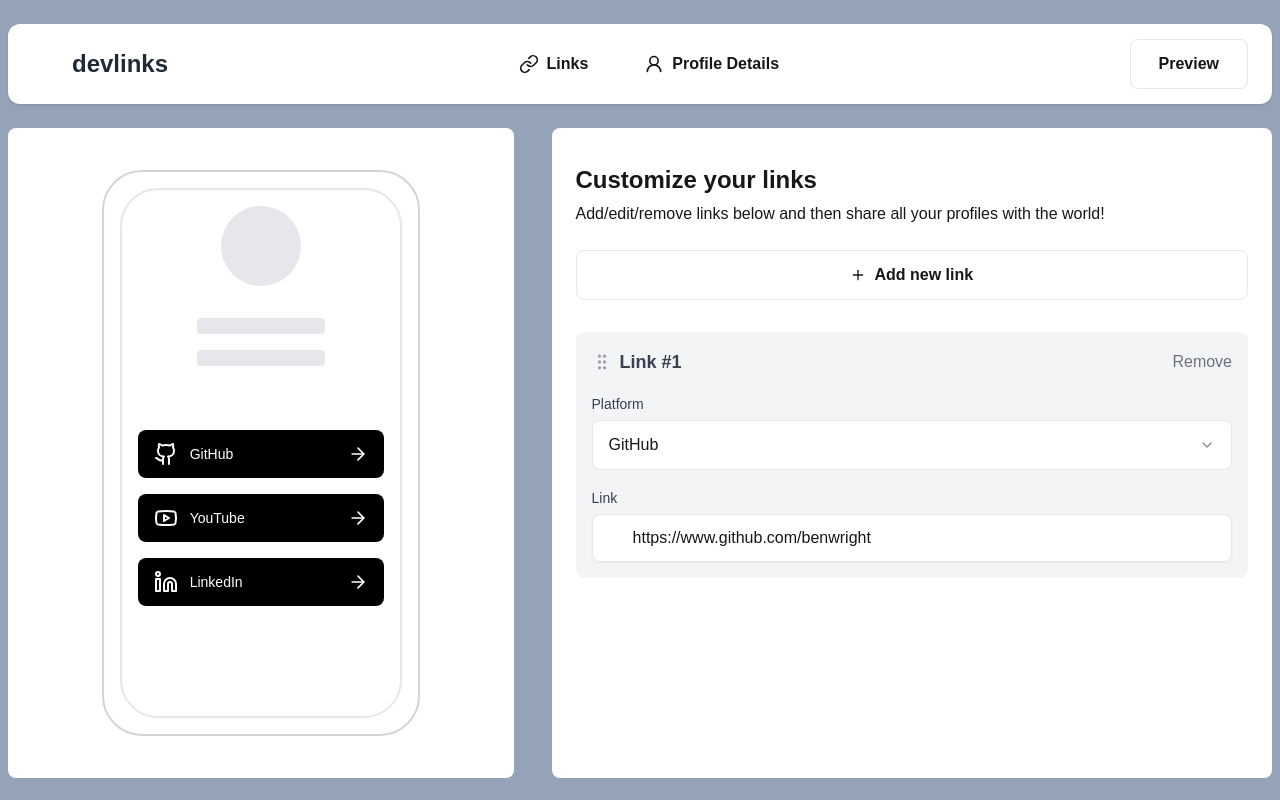
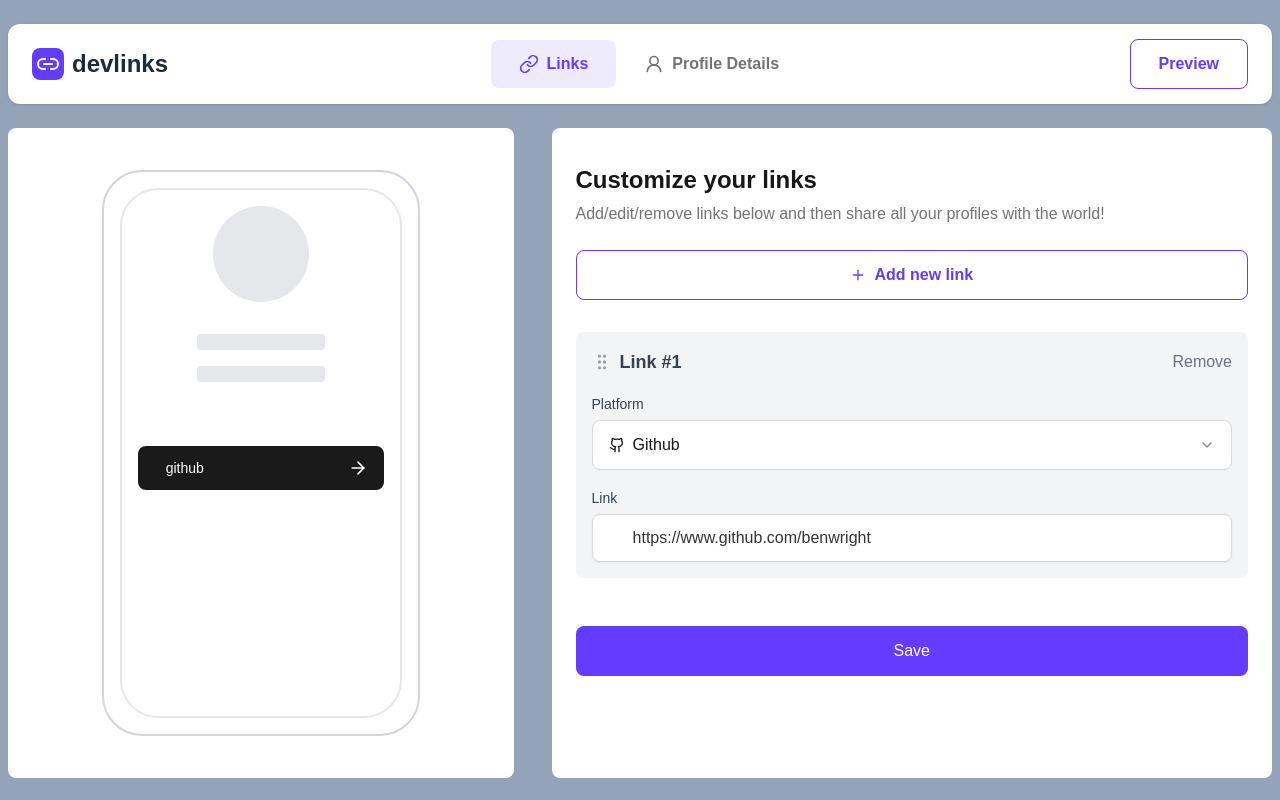
Before and after one commit to amin-ruhul/link-sharing-app, a Next.js app: page /links in a window 1280 px wide. Built offline with nearby package versions, Linux system fonts and the light colour scheme.

Commit message:
update: Update color and icons

```diff
--- a/src/app/(manage)/layout.tsx
+++ b/src/app/(manage)/layout.tsx
@@ -1,16 +1,5 @@
-//Components
 import NavBar from "@/components/NavBar";
 import PreviewPhone from "@/components/PreviewPhone";
-
-const links = [
-  { id: "1", platform: "GitHub", url: "https://www.github.com/benwright" },
-  { id: "2", platform: "YouTube", url: "https://www.youtube.com/benwright" },
-  {
-    id: "3",
-    platform: "LinkedIn",
-    url: "https://www.linkedin.com/in/benwright",
-  },
-];
 
 export default async function ManageLayout({
   children,
@@ -25,7 +14,7 @@ export default async function ManageLayout({
 
       <div className="h-full flex lg:justify-between flex-col-reverse lg:flex-row">
         <section className="bg-white w-full lg:w-[40%] items-center justify-center rounded-lg p-2 lg:h-[calc(100vh-150px)] hidden lg:flex overflow-hidden">
-          <PreviewPhone links={links} />
+          <PreviewPhone />
         </section>
 
         <section className="bg-white w-full lg:w-[57%] flex items-start justify-center rounded-lg py-3">
--- a/src/app/(manage)/links/AddLinkForm.tsx
+++ b/src/app/(manage)/links/AddLinkForm.tsx
@@ -43,21 +43,22 @@ function AddLinkForm() {
     },
   });
 
-  const { fields, move, append, remove } = useFieldArray({
+  const { fields, move, remove, insert } = useFieldArray({
     control,
     name: "links",
   });
 
   useEffect(() => {
     const subscription = watch((value) => {
-      reorderLinks(value as Link[]);
+      console.log(value.links, "value");
+      reorderLinks(value.links as Link[]);
     });
 
     return () => subscription.unsubscribe();
   }, []);
 
   const addLink = () => {
-    append({ id: Date.now().toString(), platform: "GitHub", url: "" });
+    insert(0, { id: Date.now().toString(), platform: "github", url: "" });
   };
 
   const sensors = useSensors(
--- a/src/app/(manage)/links/SortableLink.tsx
+++ b/src/app/(manage)/links/SortableLink.tsx
@@ -16,6 +16,7 @@ import {
 } from "@/components/ui/Select";
 
 import { type Link } from "@/lib/types";
+import { PLATFORM_LINKS } from "@/constants/platform-links";
 
 type SortableLinkProps = {
   link: Link;
@@ -98,9 +99,18 @@ function SortableLink({
               <SelectValue placeholder="Select platform" />
             </SelectTrigger>
             <SelectContent>
-              <SelectItem value="GitHub">GitHub</SelectItem>
-              <SelectItem value="YouTube">YouTube</SelectItem>
-              <SelectItem value="LinkedIn">LinkedIn</SelectItem>
+              {PLATFORM_LINKS.map((platform) => {
+                const Icon = platform.icon;
+
+                return (
+                  <SelectItem key={platform.value} value={platform.value}>
+                    <div className="flex items-center space-x-2 cursor-pointer w-full">
+                      <Icon className="w-4 h-4" />
+                      <p> {platform.name}</p>
+                    </div>
+                  </SelectItem>
+                );
+              })}
             </SelectContent>
           </Select>
           {errors.links?.[index]?.platform && (
--- a/src/app/(manage)/profile/ProfileForm.tsx
+++ b/src/app/(manage)/profile/ProfileForm.tsx
@@ -29,6 +29,9 @@ function ProfileForm() {
   });
 
   const updateProfileData = useProfileInfo((state) => state.updateProfileData);
+  const updateProfileAvatar = useProfileInfo(
+    (state) => state.updateProfileAvatar
+  );
 
   const {
     register,
@@ -77,6 +80,7 @@ function ProfileForm() {
       url,
       error: null,
     });
+    updateProfileAvatar(url);
   }
 
   const onSubmit: SubmitHandler<FormData> = async (data) => {
--- a/src/app/share-view/page.tsx
+++ b/src/app/share-view/page.tsx
@@ -1,22 +1,15 @@
+"use client";
+
 import React from "react";
 import Image from "next/image";
 import PreviewNav from "@/components/PreviewNav";
 import PreviewLink from "@/components/PreviewLink";
+import { useLinkStore } from "@/store/useLinkStore";
+import { useProfileInfo } from "@/store/useProfileInfo";
 
-const links = [
-  { id: "1", platform: "GitHub", url: "https://www.github.com/benwright" },
-  { id: "2", platform: "YouTube", url: "https://www.youtube.com/benwright" },
-  {
-    id: "3",
-    platform: "LinkedIn",
-    url: "https://www.linkedin.com/in/benwright",
-  },
-];
-
-function page() {
-  const user = {
-    avatar_url: null,
-  };
+function SharePage() {
+  const { links } = useLinkStore();
+  const { profileData } = useProfileInfo();
 
   return (
     <div className="relative flex items-center justify-center min-h-screen bg-white md:bg-transparent">
@@ -26,10 +19,10 @@ function page() {
 
       <div className="w-60 flex flex-col gap-y-14 md:w-[350px] md:bg-white md:px-14 md:py-12 md:rounded-3xl md:shadow-box">
         <div className="flex flex-col items-center gap-y-[25px]">
-          {user.avatar_url ? (
+          {profileData.avatar ? (
             <Image
               alt="user"
-              src={user.avatar_url}
+              src={profileData.avatar}
               width={100}
               height={100}
               className="border-4 border-primary rounded-full object-cover aspect-square"
@@ -39,9 +32,11 @@ function page() {
           )}
 
           <div className=" w-full text-center flex flex-col gap-y-2">
-            <p className="heading-m">Ruhul amin</p>
+            <p className="heading-m">
+              {profileData.firstName} {profileData.lastName}
+            </p>
 
-            <p className="body-m text-grey">ruhul</p>
+            <p className="body-m text-grey">{profileData.email}</p>
           </div>
         </div>
 
@@ -49,7 +44,7 @@ function page() {
           {links.map((link) => {
             return (
               <PreviewLink
-                key={link.url}
+                key={link.id}
                 url={link.url}
                 platform={link.platform}
               />
@@ -61,4 +56,4 @@ function page() {
   );
 }
 
-export default page;
+export default SharePage;
--- a/src/components/PreviewLink.tsx
+++ b/src/components/PreviewLink.tsx
@@ -1,8 +1,8 @@
 import React from "react";
-import NextLink from "next/link";
 import { ArrowRight } from "lucide-react";
 
-import { platformColors, platformIcons } from "@/constants/platform-links";
+import { PLATFORM_MAP, PLATFORM_ICON } from "@/constants/platform-links";
+import { cn } from "@/lib/utils";
 
 type PreviewLinkProps = {
   platform: string;
@@ -10,19 +10,28 @@ type PreviewLinkProps = {
 };
 
 function PreviewLink({ url, platform }: PreviewLinkProps) {
-  const Icon = platformIcons[platform as keyof typeof platformIcons];
-  const color = "bg-black";
+  const Icon = PLATFORM_ICON[platform as keyof typeof PLATFORM_ICON];
+
   return (
-    <NextLink
+    <a
       href={url}
-      className={`w-full flex items-center justify-between px-4 py-3 ${color} text-white rounded-lg`}
+      target="_blank"
+      rel="noopener noreferrer"
+      className={cn(
+        `w-full flex items-center justify-between px-4 py-3 text-white rounded-lg`,
+        { "bg-github": platform === PLATFORM_MAP.gitHub },
+        { "bg-facebook": platform === PLATFORM_MAP.facebook },
+        { "bg-linkedin": platform === PLATFORM_MAP.linkedIn },
+        { "bg-twitter": platform === PLATFORM_MAP.twitter },
+        { "bg-youtube": platform === PLATFORM_MAP.youTube }
+      )}
     >
       <div className="flex items-center">
         {Icon && <Icon />}
         <span className="ml-3 text-sm font-medium">{platform}</span>
       </div>
       <ArrowRight className="w-5 h-5" />
-    </NextLink>
+    </a>
   );
 }
 
--- a/src/components/PreviewPhone.tsx
+++ b/src/components/PreviewPhone.tsx
@@ -1,24 +1,30 @@
 "use client";
 
 import React from "react";
-import { platformIcons } from "@/constants/platform-links";
 import PreviewLink from "./PreviewLink";
 import { useProfileInfo } from "@/store/useProfileInfo";
+import { useLinkStore } from "@/store/useLinkStore";
+import Image from "next/image";
 
-type Link = {
-  id: string;
-  platform: string;
-  url: string;
-};
-
-function PreviewPhone({ links }: { links: Link[] }) {
-  const profileData = useProfileInfo((state) => state.profileData);
+function PreviewPhone() {
+  const { profileData } = useProfileInfo();
+  const { links } = useLinkStore();
 
   return (
     <div className="lg:w-[65%] border-2 border-gray-300 rounded-[40px] p-4  aspect-[9/16]  bg-white">
       <div className="w-full h-full border-2 rounded-[38px] relative p-4">
         <div className="flex flex-col items-center mb-16 space-y-4">
-          <div className="w-20 h-20 bg-gray-200 rounded-full mb-4"></div>
+          {profileData.avatar ? (
+            <Image
+              src={profileData.avatar}
+              alt="user-profile"
+              width={100}
+              height={100}
+              className="rounded-full object-cover"
+            />
+          ) : (
+            <div className="w-24 h-24 bg-gray-200 rounded-full mb-4"></div>
+          )}
 
           {profileData.firstName ? (
             <div className="text-xl font-semibold break-all">
@@ -36,11 +42,16 @@ function PreviewPhone({ links }: { links: Link[] }) {
         </div>
 
         <div className="space-y-4">
-          {links.map((link, idx) => {
-            return (
-              <PreviewLink key={idx} url={link.url} platform={link.platform} />
-            );
-          })}
+          {links.length &&
+            links.map((link, idx) => {
+              return (
+                <PreviewLink
+                  key={idx}
+                  url={link.url}
+                  platform={link.platform}
+                />
+              );
+            })}
         </div>
       </div>
     </div>
--- a/src/constants/platform-links.ts
+++ b/src/constants/platform-links.ts
@@ -1,42 +1,51 @@
-import {Github,Youtube,Linkedin} from "lucide-react"
+import {
+  Github,
+  Youtube,
+  Linkedin,
+  Twitter,
+  Facebook,
+} from "lucide-react";
 
-const PLATFORM_LINKS = [
+export const PLATFORM_LINKS = [
   {
     name: "Github",
     value: "github",
-    backgroundColor: "#1a1a1a",
+    icon: Github,
   },
   {
     name: "Twitter",
     value: "twitter",
-    backgroundColor: "#43b7e9",
+    icon: Twitter,
   },
   {
     name: "Linkedin",
     value: "linkedin",
-    backgroundColor: "#2d68ff",
+    icon: Linkedin,
   },
   {
     name: "Youtube",
     value: "youtube",
-    backgroundColor: "#ee3939",
+    icon: Youtube,
   },
   {
     name: "Facebook",
     value: "facebook",
-    backgroundColor: "#2442ac",
+    icon: Facebook,
   },
 ];
 
-
-export const platformIcons = {
-  GitHub: Github,
-  YouTube: Youtube,
-  LinkedIn: Linkedin,
+export const PLATFORM_ICON = {
+  gitHub: Github,
+  youtube: Youtube,
+  linkedin: Linkedin,
+  twitter: Twitter,
+  facebook: Facebook,
 };
 
-export const platformColors: { [key: string]: string } = {
-  GitHub: "bg-black",
-  YouTube: "bg-red-600",
-  LinkedIn: "bg-blue-600",
+export const PLATFORM_MAP = {
+  gitHub: "github",
+  youTube: "youtube",
+  linkedIn: "linkedin",
+  twitter: "twitter",
+  facebook: "facebook",
 };
--- a/src/store/useLinkStore.ts
+++ b/src/store/useLinkStore.ts
@@ -8,7 +8,7 @@ type LinkStore = {
 
 export const useLinkStore = create<LinkStore>((set) => ({
   links: [
-    { id: "1", platform: "GitHub", url: "https://www.github.com/benwright" },
+    { id: "1", platform: "github", url: "https://www.github.com/benwright" },
   ],
   reorderLinks: (newLinks) => set({ links: newLinks }),
 }));
--- a/src/store/useProfileInfo.ts
+++ b/src/store/useProfileInfo.ts
@@ -4,6 +4,7 @@ import { type ProfileData } from "@/lib/types";
 type ProfileInfoStore = {
   profileData: ProfileData;
   updateProfileData: (data: ProfileData) => void;
+  updateProfileAvatar: (url: string) => void;
 };
 
 export const useProfileInfo = create<ProfileInfoStore>((set) => ({
@@ -11,6 +12,7 @@ export const useProfileInfo = create<ProfileInfoStore>((set) => ({
     firstName: "",
     lastName: "",
     email: "",
+    avatar: "",
   },
 
   updateProfileData: (data) => {
@@ -18,4 +20,10 @@ export const useProfileInfo = create<ProfileInfoStore>((set) => ({
       profileData: { ...state.profileData, ...data },
     }));
   },
+
+  updateProfileAvatar: (data) => {
+    set((state) => ({
+      profileData: { ...state.profileData, avatar: data },
+    }));
+  },
 }));
--- a/tailwind.config.ts
+++ b/tailwind.config.ts
@@ -9,8 +9,24 @@ const config: Config = {
   theme: {
     extend: {
       colors: {
-        background: "var(--background)",
-        foreground: "var(--foreground)",
+        primary: {
+          DEFAULT: "#633CFF",
+          hover: "#BEADFF",
+          light: "#EFEBFF",
+        },
+        grey: {
+          DEFAULT: "#737373",
+          dark: "#333333",
+          light: "#FAFAFA",
+          border: "#D9D9D9",
+        },
+        red: "#FF3939",
+
+        github: "#1a1a1a",
+        youtube: "#ee3939",
+        facebook: "#2442ac",
+        linkedin: "#2d68ff",
+        twitter: "#43b7e9",
       },
     },
   },
```
Also changed, not shown: src/lib/types.ts (+8 -3 lines).
